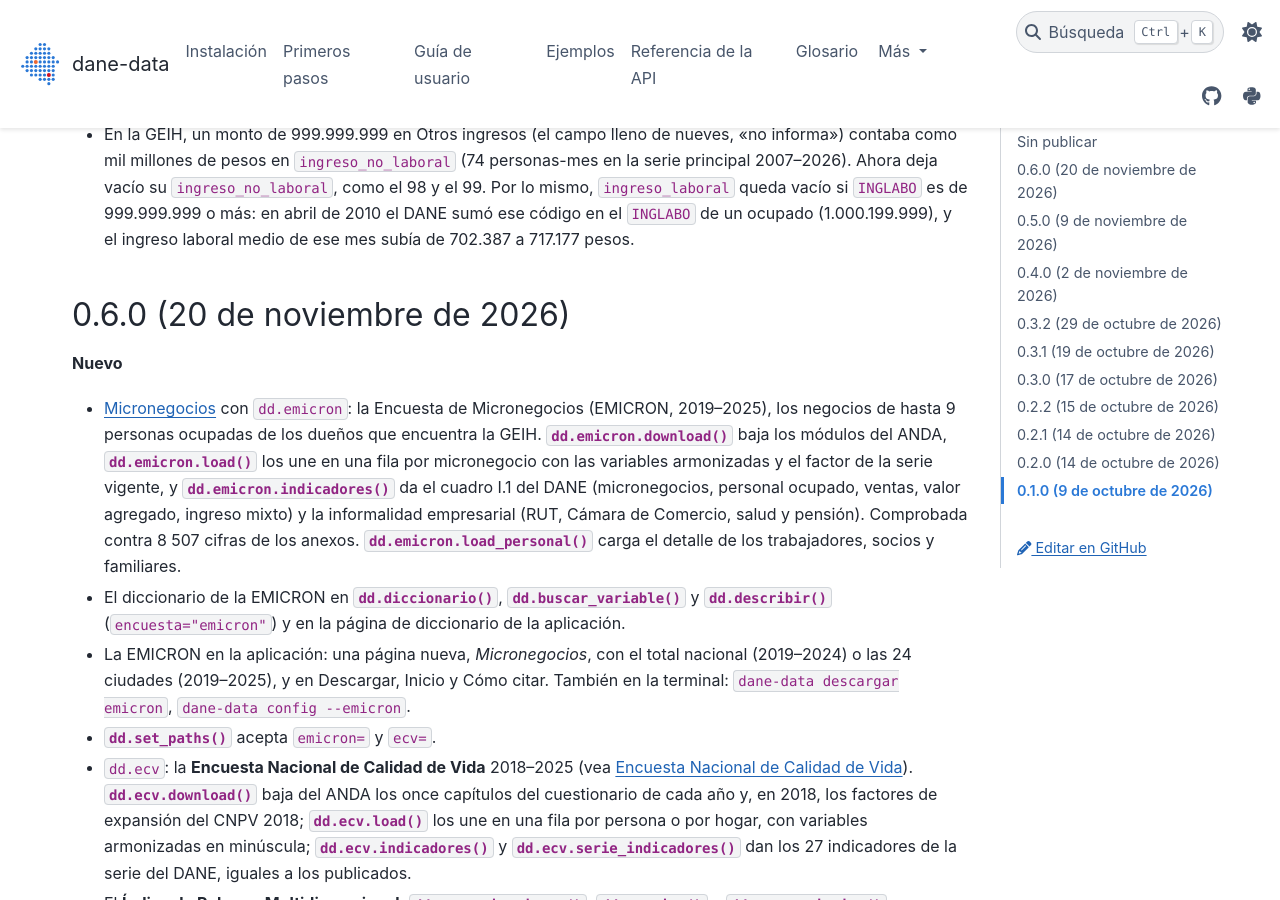
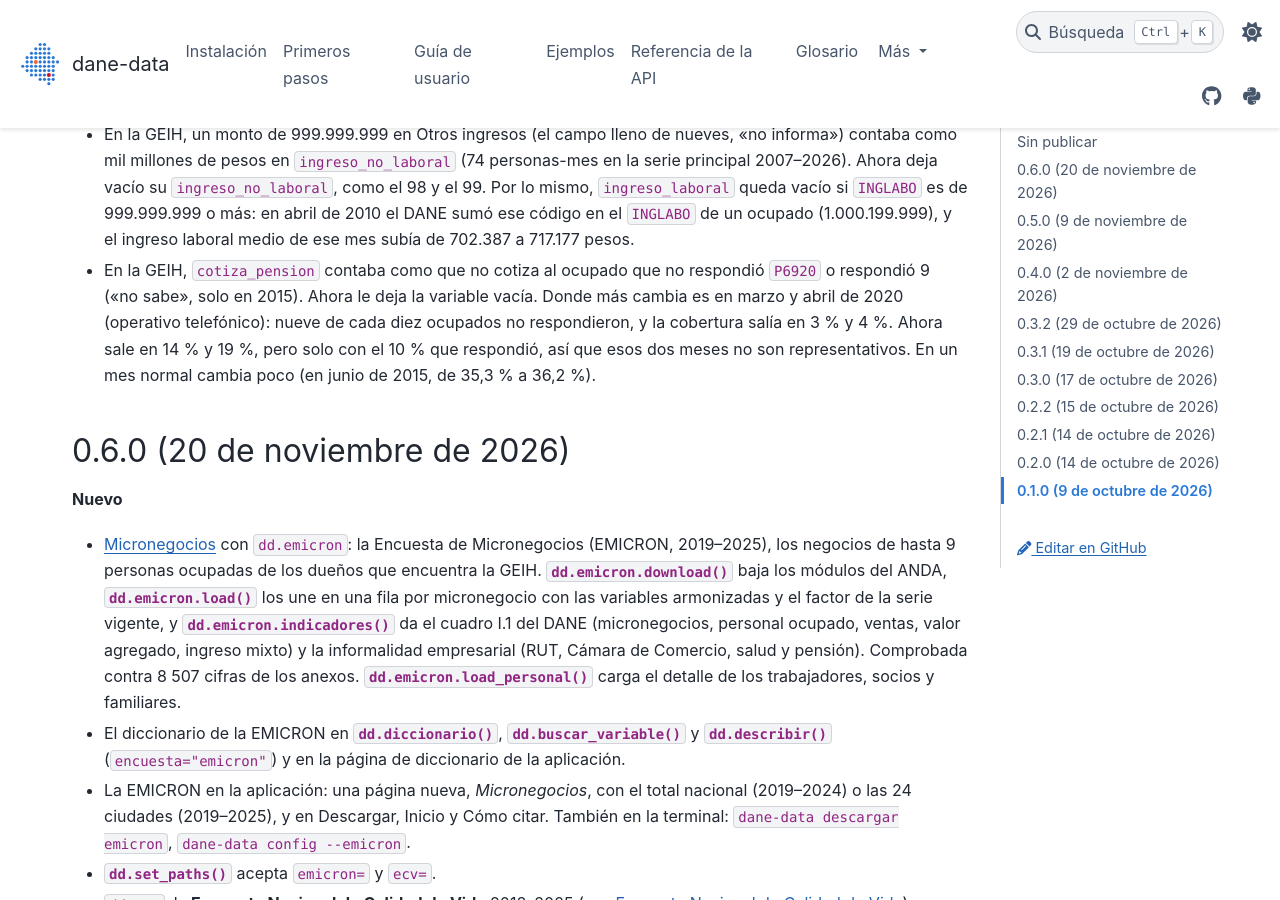
Before and after one commit to IntegralIndefinida/DANE-data, a Sphinx documentation site: the page built from docs/novedades.md, in a window 1280 px wide and 900 px high, scrolled down 3227 px. Built offline with Sphinx 7.4.7 and the PyData theme 0.15.4, drawn with Linux system fonts in a browser that asks for light colours.

Commit message:
Dejar vacía cotiza_pension cuando no hay respuesta a P6920
El 9 («no sabe», que el DDI no trae, en 2015) y la respuesta vacía contaban
como que no cotiza. En marzo y abril de 2020 nueve de cada diez ocupados no
respondieron, y la cobertura salía en 3 % y 4 %.

```diff
--- a/docs/novedades.md
+++ b/docs/novedades.md
@@ -104,6 +104,11 @@
   como el 98 y el 99. Por lo mismo, `ingreso_laboral` queda vacío si `INGLABO` es de 999.999.999 o más: en abril de
   2010 el DANE sumó ese código en el `INGLABO` de un ocupado (1.000.199.999), y el ingreso laboral medio de ese mes
   subía de 702.387 a 717.177 pesos.
+* En la GEIH, `cotiza_pension` contaba como que no cotiza al ocupado que no respondió `P6920` o respondió 9 («no
+  sabe», solo en 2015). Ahora le deja la variable vacía. Donde más cambia es en marzo y abril de 2020 (operativo
+  telefónico): nueve de cada diez ocupados no respondieron, y la cobertura salía en 3 % y 4 %. Ahora sale en 14 % y
+  19 %, pero solo con el 10 % que respondió, así que esos dos meses no son representativos. En un mes normal cambia
+  poco (en junio de 2015, de 35,3 % a 36,2 %).
 
 ## 0.6.0 (20 de noviembre de 2026)
 
```
Also changed, not shown: README.md (+1 -0 lines), docs/guia/variables.md (+1 -1 lines), 2 other files.
